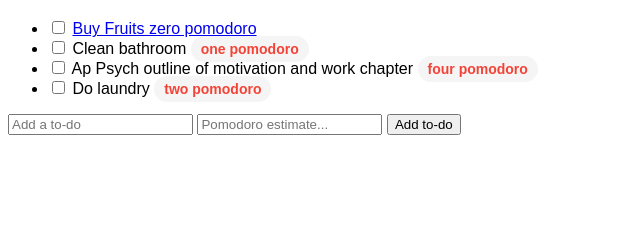
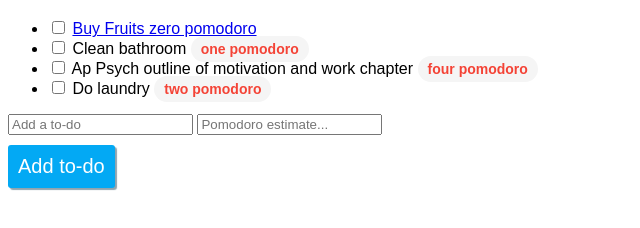
Before and after one commit to adalizcruz/todo_app_front_end, a plain HTML site: page index.html in a window 1280 px wide. Shown: the part 48-276 px from the top of the page, without its empty margins (0-640 px from the left). Drawn offline with Linux system fonts and the light colour scheme.

Commit message:
new button

```diff
--- a/index.css
+++ b/index.css
@@ -10,3 +10,16 @@ html{
   font-size:14px;
   padding: 5px 10px 5px 10px;
 }
+ #add-new-todo-button{
+font-size: 20px;
+   text-align: center;
+   color: #FFF;
+   outline:none;
+   border-style: none;
+   padding: 10px;
+   border-radius: 3px;
+   box-shadow: 2px 2px 1px #90A4AE;
+   display: block;
+   background-color: #03A9F4;
+   margin-top: 10px;
+ }
--- a/index.html
+++ b/index.html
@@ -25,6 +25,6 @@
          </ul>
          <input type="text" placeholder="Add a to-do">
          <input type="number" placeholder="Pomodoro estimate...">
-         <input type="submit" value="Add to-do">
+         <input id="add-new-todo-button" type="submit" value="Add to-do">
       </body>
 </html>
```
